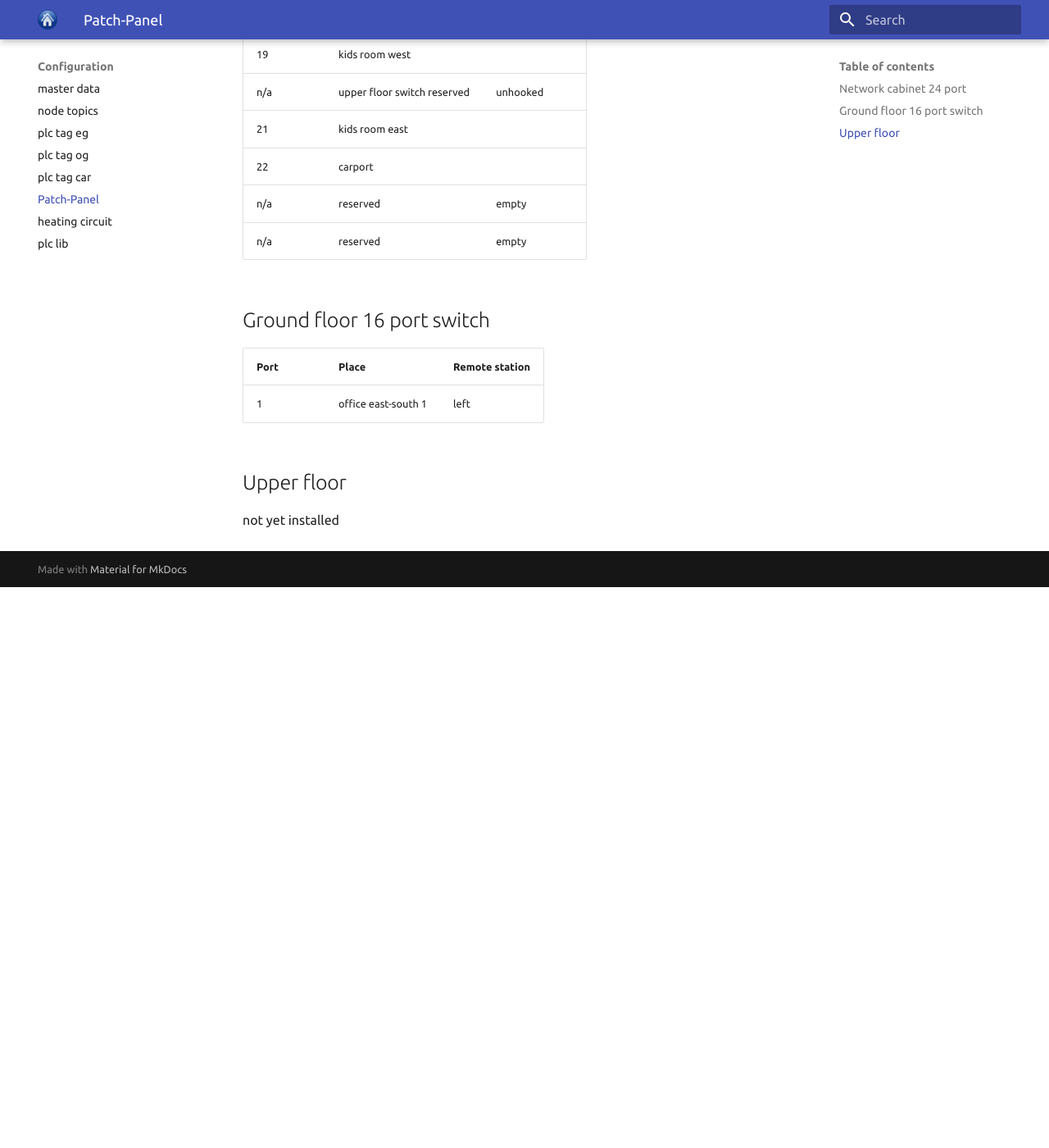
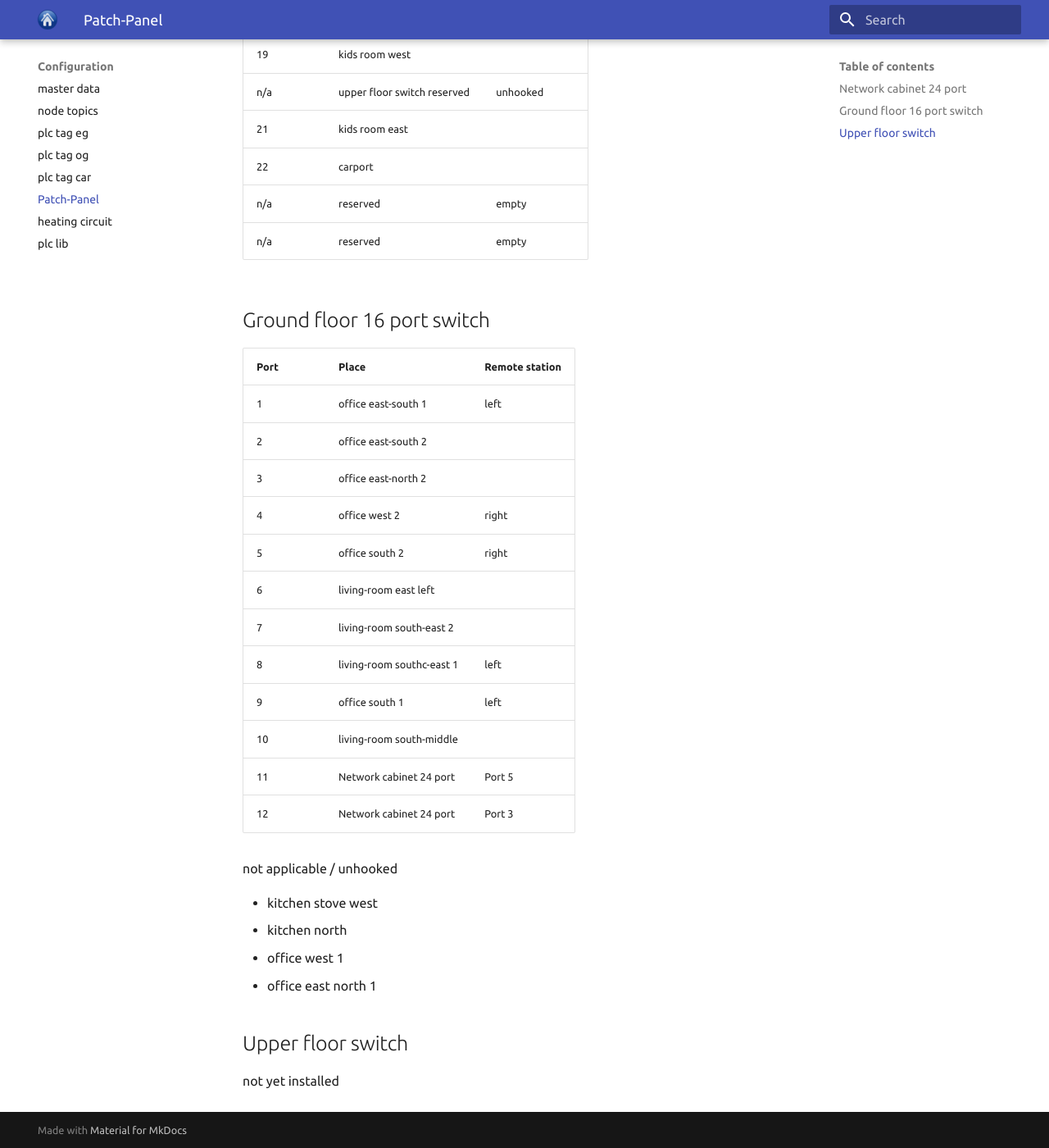
Before and after one commit to alexkratzer/autohomestack, an MkDocs documentation site: the page built from docs/mds/patch-panel.md, in a window 1280 px wide and 1400 px high, scrolled down 1219 px. Shown: the whole window at 82% size. Built offline with MkDocs 1.6.1 and Material for MkDocs 9.7.7, drawn with Linux system fonts in a browser that asks for light colours; before the commit the page ends 1935 px from its top, so only the background shows below that.

Commit message:
docs: update patch-panel

```diff
--- a/docs/mds/patch-panel.md
+++ b/docs/mds/patch-panel.md
@@ -39,7 +39,25 @@ n/a|reserved|empty
 Port|Place|Remote station
 -|-|-
 1|office east-south 1|left
+2|office east-south 2|
+3|office east-north 2|
+4|office west 2|right
+5|office south 2|right
+6|living-room east left|
+7|living-room south-east 2|
+8|living-room southc-east 1|left
+9|office south 1|left
+10|living-room south-middle|
+11|Network cabinet 24 port|Port 5
+12|Network cabinet 24 port|Port 3
 
-## Upper floor
+not applicable / unhooked
+
+* kitchen stove west
+* kitchen north
+* office west 1
+* office east north 1
+
+## Upper floor switch
 
 not yet installed
```
Also changed, not shown: other parts of docs/mds/patch-panel.md (+1 -1 lines).
